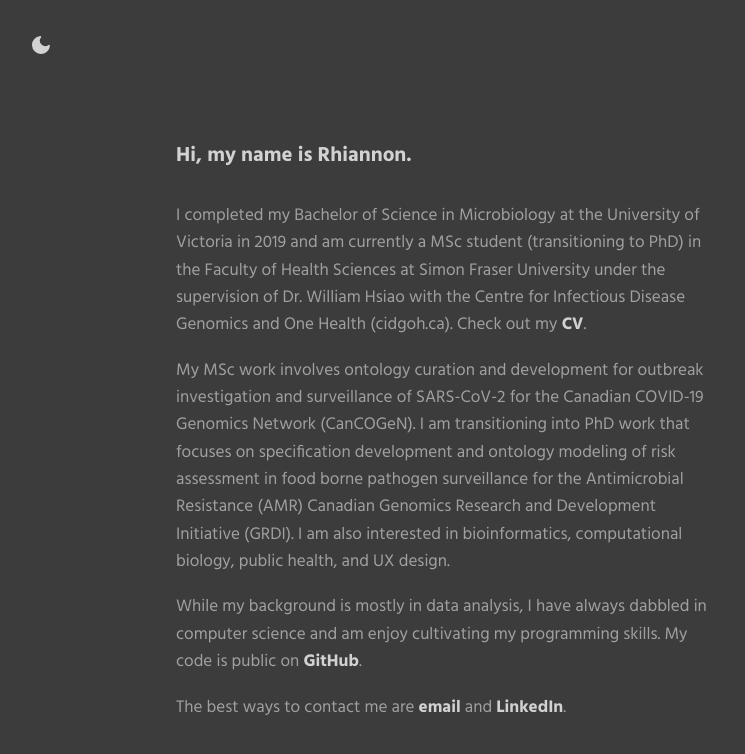
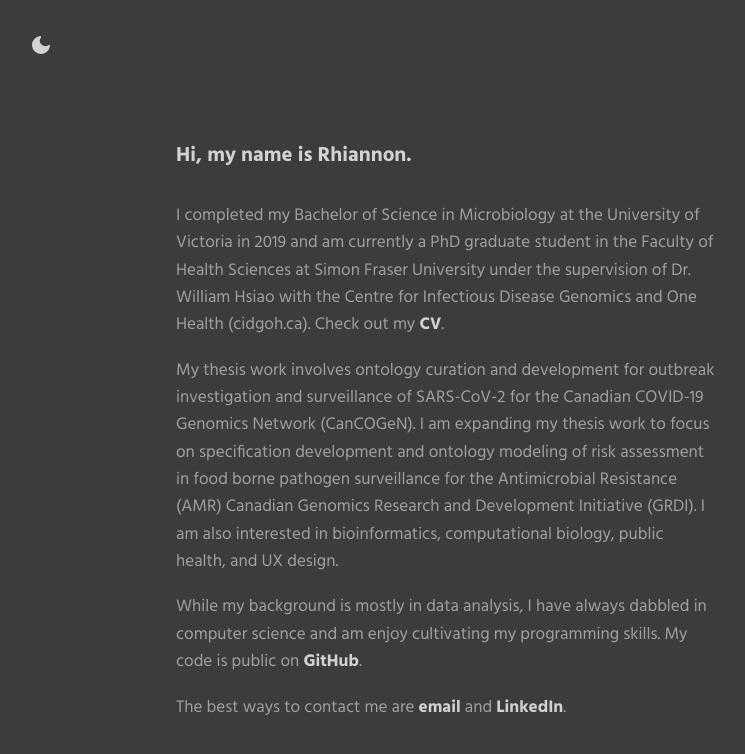
Before and after one commit to cmrn-rhi/cmrn-rhi.github.io, a Jekyll site: the page built from index.html, in a window 1280 px wide. Shown: the top 754 px of the page, without its empty margins (4-749 px from the left). Built offline with Jekyll 4.4.1, drawn with Linux system fonts in a browser that asks for light colours.

Commit message:
transitioned to PhD
Updating information to reflect PhD student status.

```diff
--- a/index.html
+++ b/index.html
@@ -4,16 +4,16 @@
 <h1>Hi, my name is Rhiannon.</h1>
 <p>
     I completed my Bachelor of Science in Microbiology at the University of Victoria
-    in 2019 and am currently a MSc student (transitioning to PhD) in the Faculty of Health
+    in 2019 and am currently a PhD graduate student in the Faculty of Health
     Sciences at Simon Fraser University under the supervision of Dr. William Hsiao with
     the Centre for Infectious Disease Genomics and One Health (cidgoh.ca).
 
     Check out my <a href="/RCameron_CV.pdf" target="_blank">CV</a>.
 </p>
 <p>
-    My MSc work involves ontology curation and development for outbreak investigation
+    My thesis work involves ontology curation and development for outbreak investigation
     and surveillance of SARS-CoV-2 for the Canadian COVID-19 Genomics Network (CanCOGeN).
-    I am transitioning into PhD work that focuses on specification development and
+    I am expanding my thesis work to focus on specification development and
     ontology modeling of risk assessment in food borne pathogen surveillance for the
     Antimicrobial Resistance (AMR) Canadian Genomics Research and Development Initiative (GRDI).
     I am also interested in bioinformatics, computational biology, public health, and UX design.
```
Also changed, not shown: 1 other file.
